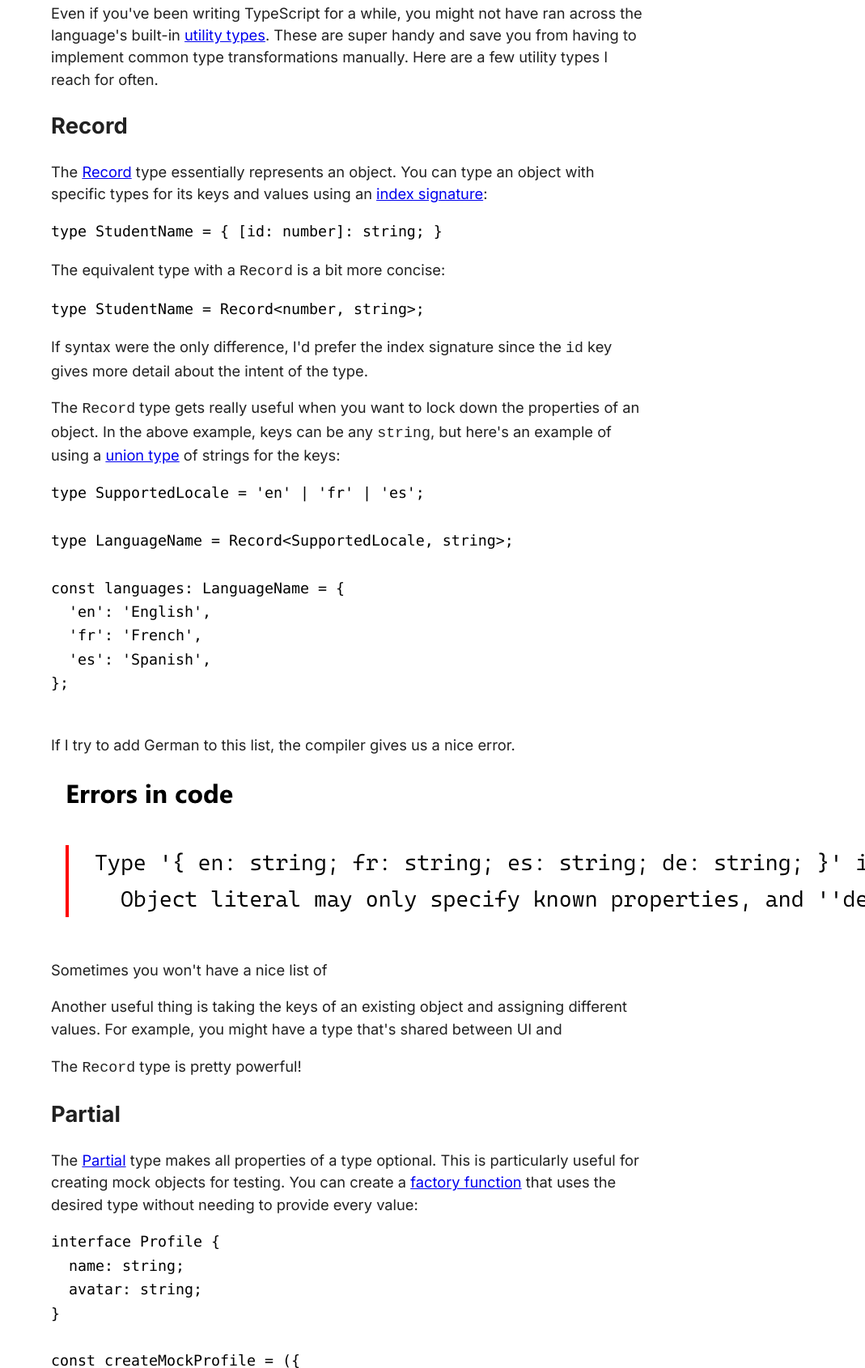
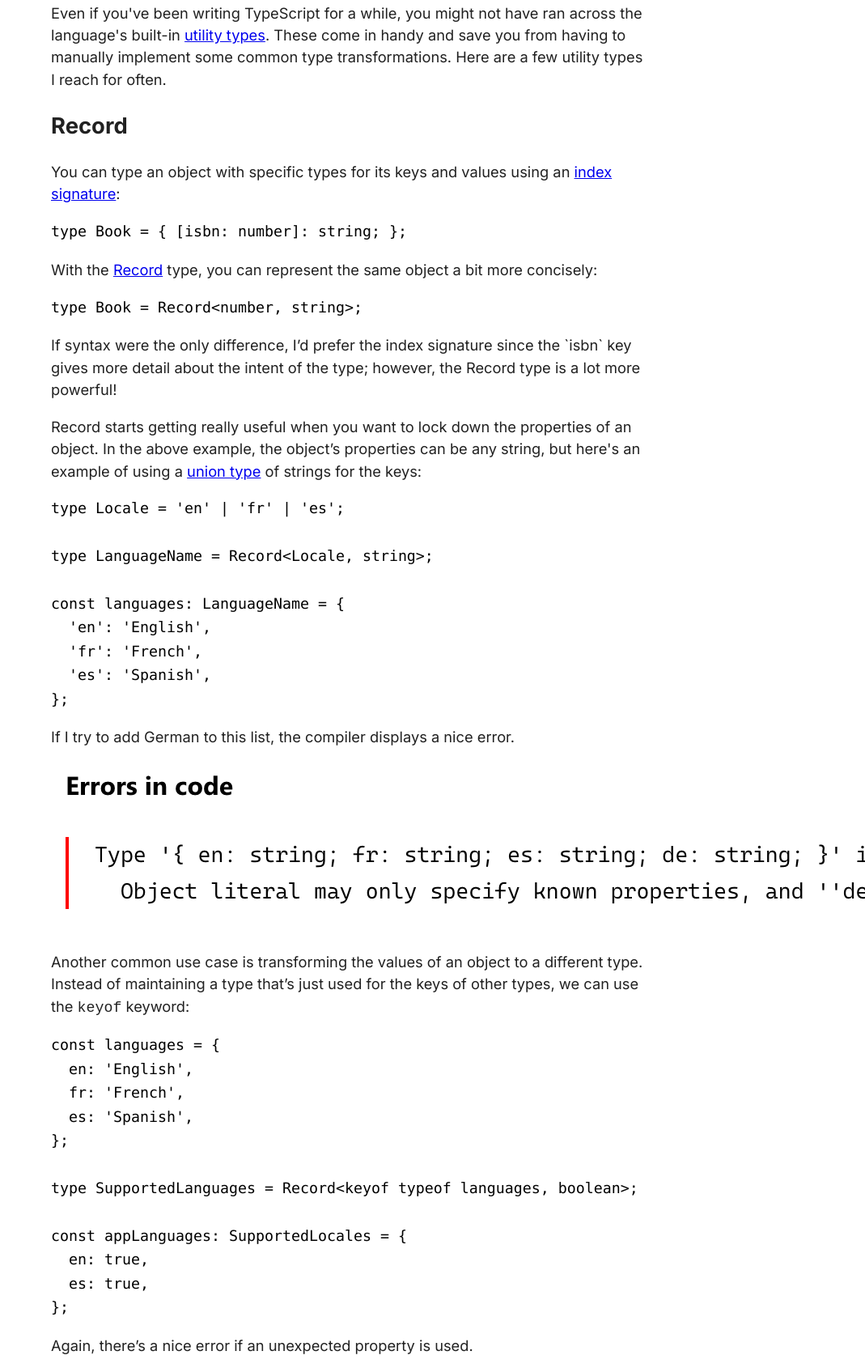
Before and after one commit to OpenSesame/engineering-blog, a Gatsby site: page /typescript-utility-types/ in a window 1280 px wide. Shown: the part 3752-5442 px from the top of the page at 81% size, without its empty margins (211-1280 px from the left). Built offline with nearby package versions, Linux system fonts and the light colour scheme; Gatsby itself is replaced by a stand-in of ours; some packages are replaced by stand-ins of ours; code samples lack their colours.

Commit message:
Update Blog “typescript-utility-types/index”

````diff
--- a/content/blog/typescript-utility-types/index.md
+++ b/content/blog/typescript-utility-types/index.md
@@ -4,52 +4,62 @@ author: Nick Bernard
 date: 2022-08-16T23:38:36.073Z
 description: Learn about a few handy utility types from TypeScript.
 ---
-![Tools on workbench](tools.jpg "Tools!")
+![Tools on a workbench](tools.jpg "Tools on a workbench")
 
-Even if you've been writing TypeScript for a while, you might not have ran across the language's built-in [utility types](https://www.typescriptlang.org/docs/handbook/utility-types.html). These are super handy and save you from having to implement common type transformations manually.  Here are a few utility types I reach for often.
+Even if you've been writing TypeScript for a while, you might not have ran across the language's built-in [utility types](https://www.typescriptlang.org/docs/handbook/utility-types.html). These come in handy and save you from having to manually implement some common type transformations. Here are a few utility types I reach for often.
 
 ## Record
 
-The [Record](https://www.typescriptlang.org/docs/handbook/utility-types.html#recordkeys-type) type essentially represents an object. You can type an object with specific types for its keys and values using an [index signature](https://www.typescriptlang.org/docs/handbook/2/objects.html#index-signatures):
+You can type an object with specific types for its keys and values using an [index signature](https://www.typescriptlang.org/docs/handbook/2/objects.html#index-signatures):
 
 ```typescript
-type StudentName = { [id: number]: string; }
+type Book = { [isbn: number]: string; };
 ```
 
-The equivalent type with a `Record` is a bit more concise:
+With the [Record](https://www.typescriptlang.org/docs/handbook/utility-types.html#recordkeys-type) type, you can represent the same object a bit more concisely:
 
 ```typescript
-type StudentName = Record<number, string>;
+type Book = Record<number, string>;
 ```
 
-If syntax were the only difference, I'd prefer the index signature since the `id` key gives more detail about the intent of the type.
+If syntax were the only difference, I’d prefer the index signature since the \`isbn\` key gives more detail about the intent of the type; however, the Record type is a lot more powerful!
 
-The `Record` type gets really useful when you want to lock down the properties of an object. In the above example, keys can be any `string`, but here's an example of using a [union type](https://www.typescriptlang.org/docs/handbook/typescript-in-5-minutes-func.html#unions) of strings for the keys:
+Record starts getting really useful when you want to lock down the properties of an object. In the above example, the object’s properties can be any string, but here's an example of using a [union type](https://www.typescriptlang.org/docs/handbook/typescript-in-5-minutes-func.html#unions) of strings for the keys:
 
 ```typescript
-type SupportedLocale = 'en' | 'fr' | 'es';
+type Locale = 'en' | 'fr' | 'es';
 
-type LanguageName = Record<SupportedLocale, string>;
+type LanguageName = Record<Locale, string>;
 
 const languages: LanguageName = {
   'en': 'English',
   'fr': 'French',
   'es': 'Spanish',
 };
-
 ```
 
-If I try to add German to this list, the compiler gives us a nice error.
+If I try to add German to this list, the compiler displays a nice error.
 
 ![TypeScript compile error.](screen-shot-2022-08-16-at-5.29.58-pm.png "Error")
 
-Sometimes you won't have a nice list of
+Another common use case is transforming the values of an object to a different type. Instead of maintaining a type that’s just used for the keys of other types, we can use the `keyof` keyword:
 
-Another useful thing is taking the keys of an existing object and assigning different values. For example, you might have a type that's shared between UI and
+```typescript
+const languages = {
+  en: 'English',
+  fr: 'French',
+  es: 'Spanish',
+};
 
+type SupportedLanguages = Record<keyof typeof languages, boolean>;
 
+const appLanguages: SupportedLocales = {
+  en: true,
+  es: true,
+};
+```
 
-The `Record` type is pretty powerful!
+Again, there’s a nice error if an unexpected property is used.
 
 ## Partial
 
````
